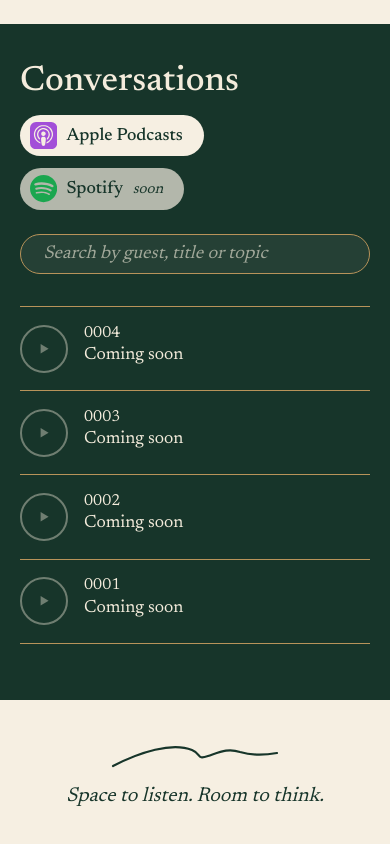
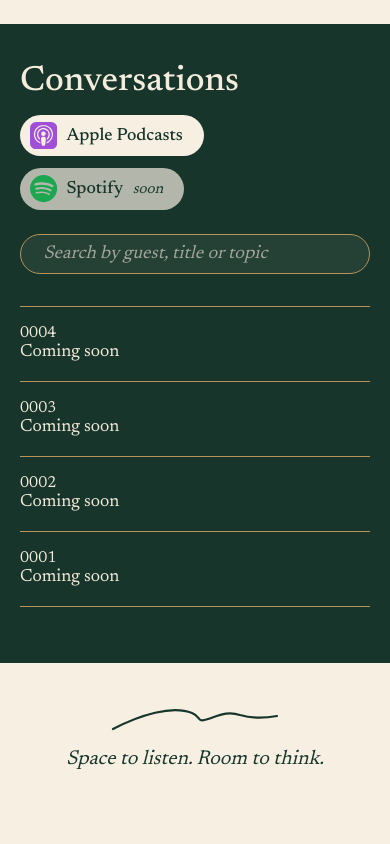
Before and after one commit to upperspacecase/spacious, a Next.js app: page / in a window 390 px wide. Shown: the part 759-1603 px from the top of the page. After the commit the page ends 1576 px from the top, so only its background shows below. Built offline with nearby package versions, Linux system fonts and the light colour scheme.

Commit message:
Move player into the episode row, trim nav to Listen now
Co-Authored-By: Claude Opus 5.5 <noreply@anthropic.com>

```diff
--- a/app/Episodes.tsx
+++ b/app/Episodes.tsx
@@ -22,15 +22,11 @@ function meta(ep: Episode) {
   return `EP ${ep.num} · ${formatDate(ep.date)}${ep.seconds ? ` · ${formatDuration(ep.seconds)}` : ""}`;
 }
 
-function Player({ src, seconds, autoPlay }: { src: string; seconds: number | null; autoPlay: boolean }) {
+function Player({ src, seconds }: { src: string; seconds: number | null }) {
   const audio = useRef<HTMLAudioElement>(null);
   const [playing, setPlaying] = useState(false);
   const [time, setTime] = useState(0);
   const [total, setTotal] = useState(seconds ?? 0);
-
-  useEffect(() => {
-    if (autoPlay) audio.current?.play();
-  }, [autoPlay]);
 
   function toggle() {
     if (!audio.current) return;
@@ -39,12 +35,15 @@ function Player({ src, seconds, autoPlay }: { src: string; seconds: number | nul
   }
 
   return (
-    <div className="player">
+    <div className="player" onClick={(e) => e.stopPropagation()}>
       <audio
         ref={audio}
         src={src}
         preload="none"
-        onPlay={() => setPlaying(true)}
+        onPlay={(e) => {
+          setPlaying(true);
+          document.querySelectorAll("audio").forEach((a) => a !== e.currentTarget && a.pause());
+        }}
         onPause={() => setPlaying(false)}
         onTimeUpdate={(e) => setTime(e.currentTarget.currentTime)}
         onLoadedMetadata={(e) => setTotal(e.currentTarget.duration)}
@@ -81,8 +80,7 @@ const ICON_SPOTIFY =
 
 export default function Episodes({ episodes }: { episodes: Episode[] }) {
   const sorted = [...episodes].sort((a, b) => b.date.localeCompare(a.date));
-  const [current, setCurrent] = useState<Episode>(sorted[0]);
-  const [autoPlay, setAutoPlay] = useState(false);
+  const latest = sorted[0];
   const [query, setQuery] = useState("");
   const [open, setOpen] = useState<Episode | null>(null);
   const dialog = useRef<HTMLDialogElement>(null);
@@ -95,24 +93,13 @@ export default function Episodes({ episodes }: { episodes: Episode[] }) {
   const list = sorted.filter(
     (ep) => !q || `${ep.num} ${ep.title} ${ep.guest ?? ""} ${ep.description}`.toLowerCase().includes(q),
   );
-  const isLatest = current.num === sorted[0].num;
-
-  function play(ep: Episode) {
-    setCurrent(ep);
-    setAutoPlay(true);
-    document.getElementById("latest")?.scrollIntoView({ behavior: "smooth" });
-  }
-
   return (
     <>
       <section className="latest" id="latest">
-        <span className="eyebrow">{isLatest ? "Latest episode" : "Now playing"}</span>
-        <h2>{current.title}</h2>
-        {current.guest && <p className="guest">with {current.guest}</p>}
-        <p className="meta">{meta(current)}</p>
-        {current.audioUrl && (
-          <Player key={current.num} src={current.audioUrl} seconds={current.seconds} autoPlay={autoPlay} />
-        )}
+        <span className="eyebrow">Latest episode</span>
+        <h2>{latest.title}</h2>
+        {latest.guest && <p className="guest">with {latest.guest}</p>}
+        <p className="meta">{meta(latest)}</p>
       </section>
 
       <section className="find" id="episodes">
@@ -144,20 +131,6 @@ export default function Episodes({ episodes }: { episodes: Episode[] }) {
             <ul className="ep-list">
               {list.map((ep) => (
                 <li key={ep.num} onClick={() => ep.descriptionHtml && setOpen(ep)}>
-                  <button
-                    type="button"
-                    className="play"
-                    onClick={(e) => {
-                      e.stopPropagation();
-                      play(ep);
-                    }}
-                    disabled={!ep.audioUrl}
-                    aria-label={`Play ${ep.title}`}
-                  >
-                    <svg viewBox="0 0 24 24" aria-hidden="true">
-                      <path d="M9 7.5v9l7.5-4.5z" />
-                    </svg>
-                  </button>
                   <span className="num">{ep.num}</span>
                   <span className="title">
                     <button type="button" onClick={() => setOpen(ep)} disabled={!ep.descriptionHtml}>
@@ -179,6 +152,7 @@ export default function Episodes({ episodes }: { episodes: Episode[] }) {
                     )}
                   </span>
                   <span className="length">{ep.seconds ? formatDuration(ep.seconds) : ""}</span>
+                  {ep.audioUrl && <Player src={ep.audioUrl} seconds={ep.seconds} />}
                 </li>
               ))}
             </ul>
--- a/app/globals.css
+++ b/app/globals.css
@@ -47,9 +47,6 @@ header {
 }
 
 nav { display: flex; align-items: center; gap: 2.5rem; }
-
-.nav-link { font-size: 1.1rem; }
-.nav-link:hover { color: var(--gold); }
 
 .listen-now {
   font-size: 1.1rem;
@@ -158,14 +155,15 @@ nav { display: flex; align-items: center; gap: 2.5rem; }
 
 /* ---------- Player ---------- */
 .player {
+  grid-column: 1 / -1;
   display: flex;
   align-items: center;
   gap: 1rem;
-  max-width: 40rem;
-  margin-top: 1.75rem;
-  padding: 0.6rem 1.4rem 0.6rem 0.6rem;
+  margin: 1rem 0.75rem 0.25rem;
+  padding: 0.5rem 1.4rem 0.5rem 0.5rem;
   border: 1.5px solid var(--gold);
   border-radius: 999px;
+  cursor: default;
 }
 
 .player .toggle {
@@ -176,17 +174,18 @@ nav { display: flex; align-items: center; gap: 2.5rem; }
   height: 3rem;
   border: none;
   border-radius: 50%;
-  background: var(--green);
+  background: var(--cream);
   cursor: pointer;
 }
 
-.player .toggle svg { width: 1.4rem; height: 1.4rem; fill: var(--cream); }
+.player .toggle svg { width: 1.4rem; height: 1.4rem; fill: var(--green); }
 
 .player .time {
   flex: none;
   font-size: 1rem;
+  font-style: normal;
   font-variant-numeric: tabular-nums;
-  color: var(--text-soft);
+  color: var(--cream-text);
 }
 
 .player input[type="range"] {
@@ -196,7 +195,7 @@ nav { display: flex; align-items: center; gap: 2.5rem; }
   border: none;
   padding: 0;
   border-radius: 999px;
-  background: linear-gradient(to right, var(--green) var(--progress), rgba(184, 147, 90, 0.4) var(--progress));
+  background: linear-gradient(to right, var(--cream-text) var(--progress), rgba(184, 147, 90, 0.5) var(--progress));
   cursor: pointer;
   -webkit-appearance: none;
   appearance: none;
@@ -207,7 +206,7 @@ nav { display: flex; align-items: center; gap: 2.5rem; }
   width: 14px;
   height: 14px;
   border-radius: 50%;
-  background: var(--green);
+  background: var(--cream-text);
 }
 
 .player input[type="range"]::-moz-range-thumb {
@@ -215,7 +214,7 @@ nav { display: flex; align-items: center; gap: 2.5rem; }
   height: 14px;
   border: none;
   border-radius: 50%;
-  background: var(--green);
+  background: var(--cream-text);
 }
 
 /* ---------- Find your conversation ---------- */
@@ -290,7 +289,7 @@ nav { display: flex; align-items: center; gap: 2.5rem; }
 
 .ep-list li {
   display: grid;
-  grid-template-columns: auto auto minmax(0, 1.4fr) minmax(0, 1fr) auto;
+  grid-template-columns: auto minmax(0, 1.4fr) minmax(0, 1fr) auto;
   align-items: center;
   padding: 1.1rem 0;
   border-bottom: 1.5px solid var(--gold);
@@ -306,7 +305,7 @@ nav { display: flex; align-items: center; gap: 2.5rem; }
   border-left: 1.5px solid var(--gold);
 }
 
-.ep-list .num { border-left: none; padding-left: 2.5rem; }
+.ep-list .num { border-left: none; padding-left: 0.75rem; }
 .ep-list .guest, .ep-list .length { font-style: italic; }
 .ep-list .length { text-align: right; white-space: nowrap; }
 
@@ -390,22 +389,6 @@ nav { display: flex; align-items: center; gap: 2.5rem; }
 .notes-body li + li { margin-top: 0.3rem; }
 .notes-body a { color: var(--green); text-decoration: underline; text-underline-offset: 3px; word-break: break-word; }
 
-.play {
-  display: grid;
-  place-items: center;
-  width: 3rem;
-  height: 3rem;
-  margin-left: 0.75rem;
-  border: 2px solid var(--cream-text);
-  border-radius: 50%;
-  background: none;
-  cursor: pointer;
-  transition: background 0.15s ease;
-}
-
-.play svg { width: 1.6rem; height: 1.6rem; fill: var(--cream-text); }
-.play:hover { background: rgba(244, 236, 220, 0.15); }
-.play:disabled { opacity: 0.4; cursor: default; }
 
 .find .empty {
   font-style: italic;
@@ -497,7 +480,6 @@ footer p {
 
 /* ---------- Small screens ---------- */
 @media (max-width: 720px) {
-  .nav-link { display: none; }
   .listen-now { font-size: 1rem; padding: 0.35rem 1.2rem; }
 
   .hero img { height: auto; }
@@ -511,16 +493,16 @@ footer p {
 
   .ep-list li {
     align-items: start;
-    grid-template-columns: auto minmax(0, 1fr) auto;
+    grid-template-columns: minmax(0, 1fr) auto;
     grid-template-areas:
-      "play num length"
-      "play title title"
-      "play guest guest";
+      "num length"
+      "title title"
+      "guest guest";
     column-gap: 1rem;
     row-gap: 0.15rem;
   }
   .ep-list li > span { padding: 0; border-left: none; }
-  .play { grid-area: play; margin-left: 0; }
+  .ep-list .player { margin: 0.9rem 0 0.25rem; }
   .ep-list .title { grid-area: title; }
   .ep-list .guest { grid-area: guest; font-size: 1rem; }
   .ep-list .num { grid-area: num; font-size: 1rem; padding-left: 0; }
--- a/app/page.tsx
+++ b/app/page.tsx
@@ -11,8 +11,6 @@ export default async function Home() {
       <header>
         <a className="logo" href="#top">Spacious</a>
         <nav>
-          <a className="nav-link" href="#episodes">Episodes</a>
-          <a className="nav-link" href="#about">About</a>
           {/* <a href="#pitch">bring a conversation</a> */}
           <a
             className="listen-now"
@@ -34,12 +32,12 @@ export default async function Home() {
           sizes="100vw"
           alt="Spacious — handwritten in cream over a dusk sky, with a line curving down to a lone oak in a wide field"
         />
-        <div className="hero-copy" id="about">
+        <div className="hero-copy">
           <p className="tagline">
             Wide ranging conversations about the human experience, how to navigate the world we live in
             and the one we are building.
           </p>
-          <a className="cta" href="#latest">Listen to the latest</a>
+          <a className="cta" href="#episodes">Listen to the latest</a>
         </div>
       </div>
 
```
